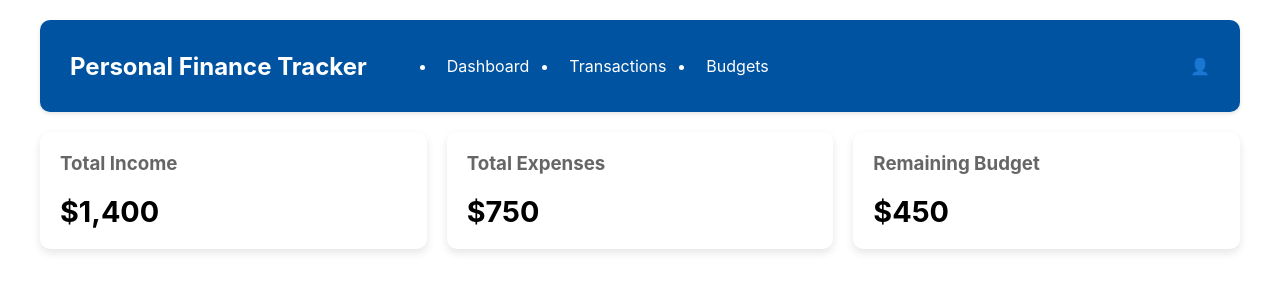
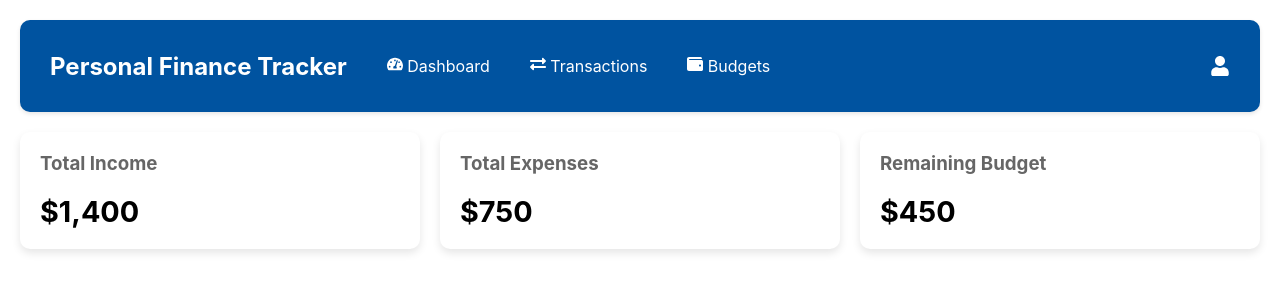
Before and after one commit to niko-marinis/personal-finance-app, a React (Create React App) app: page / in a window 1280 px wide. Shown: the top 300 px of the page. Built offline with nearby package versions, Linux system fonts and the light colour scheme; no server answers; sample sign-in values are in the browser's storage.

Commit message:
navbar, logout dropdown, viewport size
Updated navbar icons. logout dropdown adjusted. adaptive viewport size

```diff
--- a/package.json
+++ b/package.json
@@ -10,6 +10,7 @@
     "firebase": "^12.0.0",
     "react": "^19.1.0",
     "react-dom": "^19.1.0",
+    "react-icons": "^5.5.0",
     "react-router-dom": "^7.7.1",
     "react-scripts": "5.0.1",
     "web-vitals": "^2.1.4"
--- a/public/index.html
+++ b/public/index.html
@@ -24,7 +24,7 @@
       work correctly both with client-side routing and a non-root public URL.
       Learn how to configure a non-root public URL by running `npm run build`.
     -->
-    <title>React App</title>
+    <title>Personal Finance Tracker</title>
   </head>
   <body>
     <noscript>You need to enable JavaScript to run this app.</noscript>
--- a/src/App.css
+++ b/src/App.css
@@ -1,6 +1,13 @@
+html, body {
+  height: 100%;
+  margin: 0;
+}
+
+
 .dashboard-container {
   padding: 20px;
-  max-width: 1200px;
+  max-width: 100%;
+  min-height: 100vh;
   margin: 0 auto;
 }
 
@@ -91,6 +98,8 @@
   display: flex;
   gap: 20px;
   margin-left: 30px;
+  list-style: none;
+  padding: 0;
 }
 
 .nav-tabs li {
@@ -104,7 +113,34 @@
   background: rgba(255,255,255,0.1);
 }
 
+.user-icon {
+  cursor: pointer;
+  color: white;
+  display: flex;
+  align-items: center;
+  justify-content: center;
+}
+
 .dropdown-menu {
+  position: absolute;
   right: 0;
-  top: 40px;
+  top: 30px;
+  background: white;
+  color: black;
+  border-radius: 5px;
+  box-shadow: 0 2px 6px rgba(0,0,0,0.15);
+  padding: 8px 12px;
+  min-width: 100px;
+  text-align: center;
+  z-index: 10;
 }
+
+.dropdown-item {
+  cursor: pointer;
+  padding: 8px;
+  transition: background 0.2s;
+}
+
+.user-menu {
+  position: relative;
+}
--- a/src/Home.js
+++ b/src/Home.js
@@ -1,6 +1,7 @@
 import React, { useState } from 'react';
 import { getAuth, signOut } from 'firebase/auth';
 import './App.css';
+import { FaTachometerAlt, FaExchangeAlt, FaWallet, FaUser } from 'react-icons/fa';
 
 const Home = ({ user }) => {
   const [showDropdown, setShowDropdown] = useState(false);
@@ -23,20 +24,21 @@ const Home = ({ user }) => {
         <div style={{ display: 'flex', alignItems: 'center' }}>
           <h1>Personal Finance Tracker</h1>
           <ul className="nav-tabs">
-            <li>Dashboard</li>
-            <li>Transactions</li>
-            <li>Budgets</li>
+            <li><FaTachometerAlt /> Dashboard</li>
+            <li><FaExchangeAlt /> Transactions</li>
+            <li><FaWallet /> Budgets</li>
           </ul>
         </div>
 
         <div className="user-menu">
-          <div
-            className="user-icon"
+        <div
+           className="user-icon"
             onClick={() => setShowDropdown(!showDropdown)}
             title="User Menu"
-          >
-            👤
-          </div>
+        >
+        <FaUser size={20} />
+        </div>
+
           {showDropdown && (
             <div className="dropdown-menu">
               <div className="dropdown-item" onClick={handleLogout}>Logout</div>
--- a/src/components/Login.js
+++ b/src/components/Login.js
@@ -13,7 +13,7 @@ const Login = () => {
     e.preventDefault();
     try {
       await login(email, password);
-      navigate('/'); // Navigate to home after successful login
+      navigate('/');
     } catch (error) {
       alert(error.message);
     }
@@ -22,7 +22,7 @@ const Login = () => {
   const handleGoogleLogin = async () => {
     try {
       await signInWithGoogle();
-      navigate('/'); // Navigate to home after successful login
+      navigate('/');
     } catch (error) {
       alert(error.message);
     }
```
Also changed, not shown: 1 other file (tests, documents, lock files or other folders).
